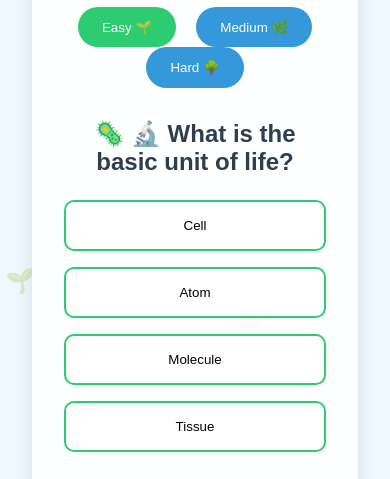
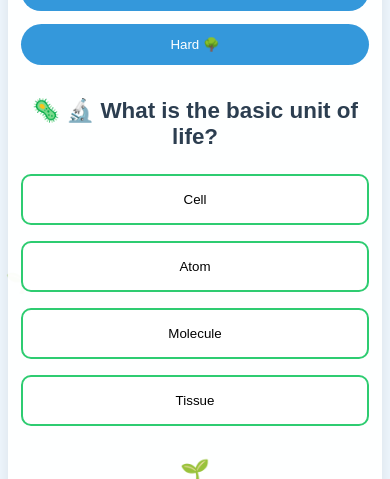
Before and after one commit to Markcrest-dev/Biology-Quiz, a plain HTML site: page index.html in a window 390 px wide. Shown: the part 176-655 px from the top of the page. Drawn offline with Linux system fonts and the light colour scheme.

Commit message:
responsiveness

```diff
--- a/styles.css
+++ b/styles.css
@@ -197,3 +197,50 @@ body {
 .hidden {
   display: none;
 }
+
+/* Media Queries for Responsive Design */
+@media screen and (max-width: 768px) {
+  .container {
+    max-width: 95%;
+    padding: 1rem;
+    margin: 1rem;
+  }
+
+  .difficulty-selector {
+    display: flex;
+    flex-direction: column;
+    gap: 0.8rem;
+  }
+
+  .difficulty-btn {
+    margin: 0;
+    width: 100%;
+  }
+
+  .options-container {
+    grid-template-columns: 1fr;
+  }
+
+  h1 {
+    font-size: 1.8rem;
+  }
+
+  h2 {
+    font-size: 1.4rem;
+  }
+}
+
+@media screen and (max-width: 480px) {
+  .container {
+    margin: 0.5rem;
+    padding: 0.8rem;
+  }
+
+  .badge {
+    padding: 0.8rem;
+  }
+
+  .progress-plant {
+    font-size: 1.5rem;
+  }
+}
```
